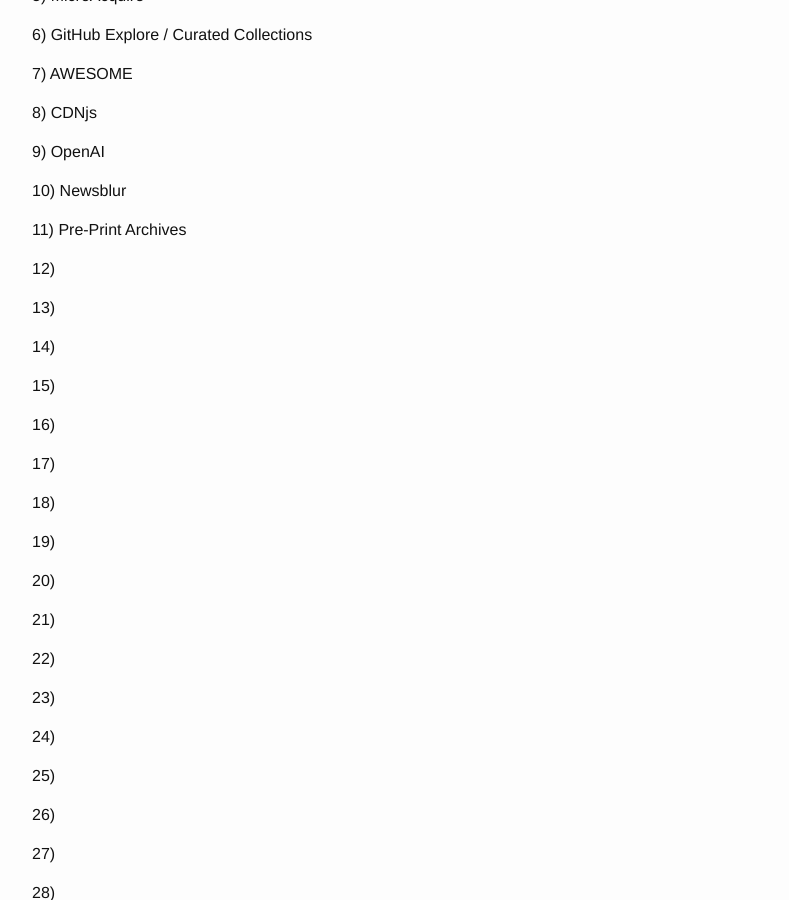
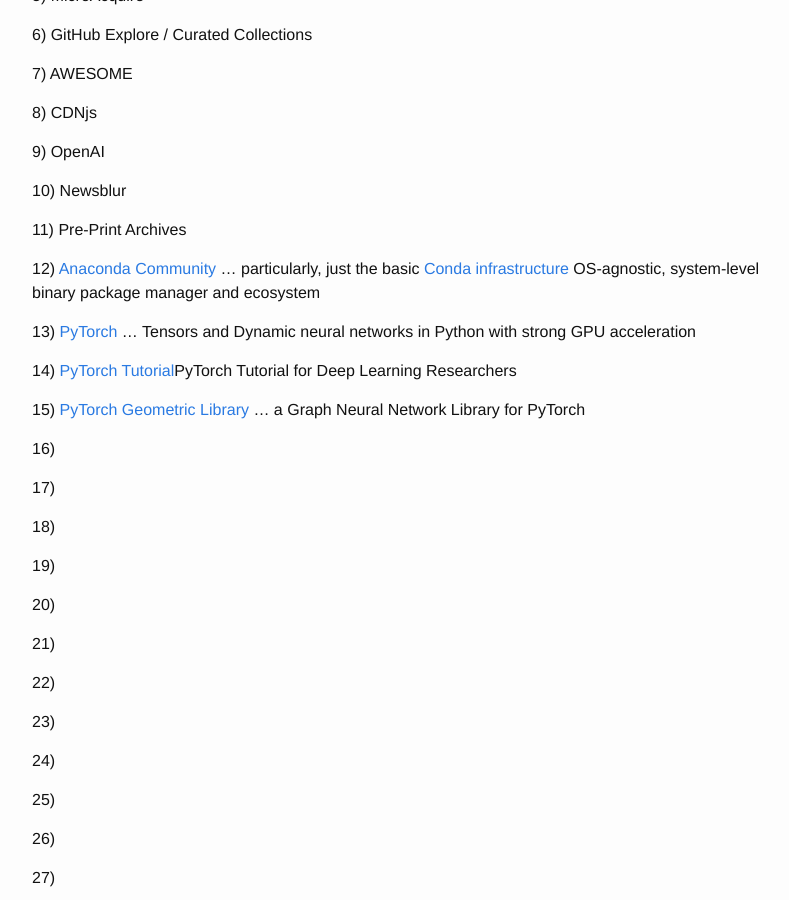
Before and after one commit to annotifyapp/annotifyapp.github.io, a Jekyll site: the page built from Projects.md, in a window 1280 px wide and 900 px high, scrolled down 672 px. Shown: the whole window, without its empty margins (238-1027 px from the left). Built offline with Jekyll 4.4.1, drawn with Linux system fonts in a browser that asks for light colours.

Commit message:
Anaconda community

```diff
--- a/Projects.md
+++ b/Projects.md
@@ -34,13 +34,13 @@ There are far too many topics to list which tie in to Annotify.ORG, but our aim
 
 11) Pre-Print Archives
 
-12)
+12) [Anaconda Community](https://community.anaconda.cloud/) ... particularly, just the basic [Conda infrastructure](https://github.com/annotifyapp/conda) OS-agnostic, system-level binary package manager and ecosystem
 
-13)
+13) [PyTorch](https://github.com/annotifyapp/pytorch) ... Tensors and Dynamic neural networks in Python with strong GPU acceleration
 
-14)
+14) [PyTorch Tutorial](https://github.com/annotifyapp/pytorch-tutorial)PyTorch Tutorial for Deep Learning Researchers
 
-15)
+15) [PyTorch Geometric Library](https://github.com/annotifyapp/pytorch_geometric) ... a Graph Neural Network Library for PyTorch
 
 16)
 
```
